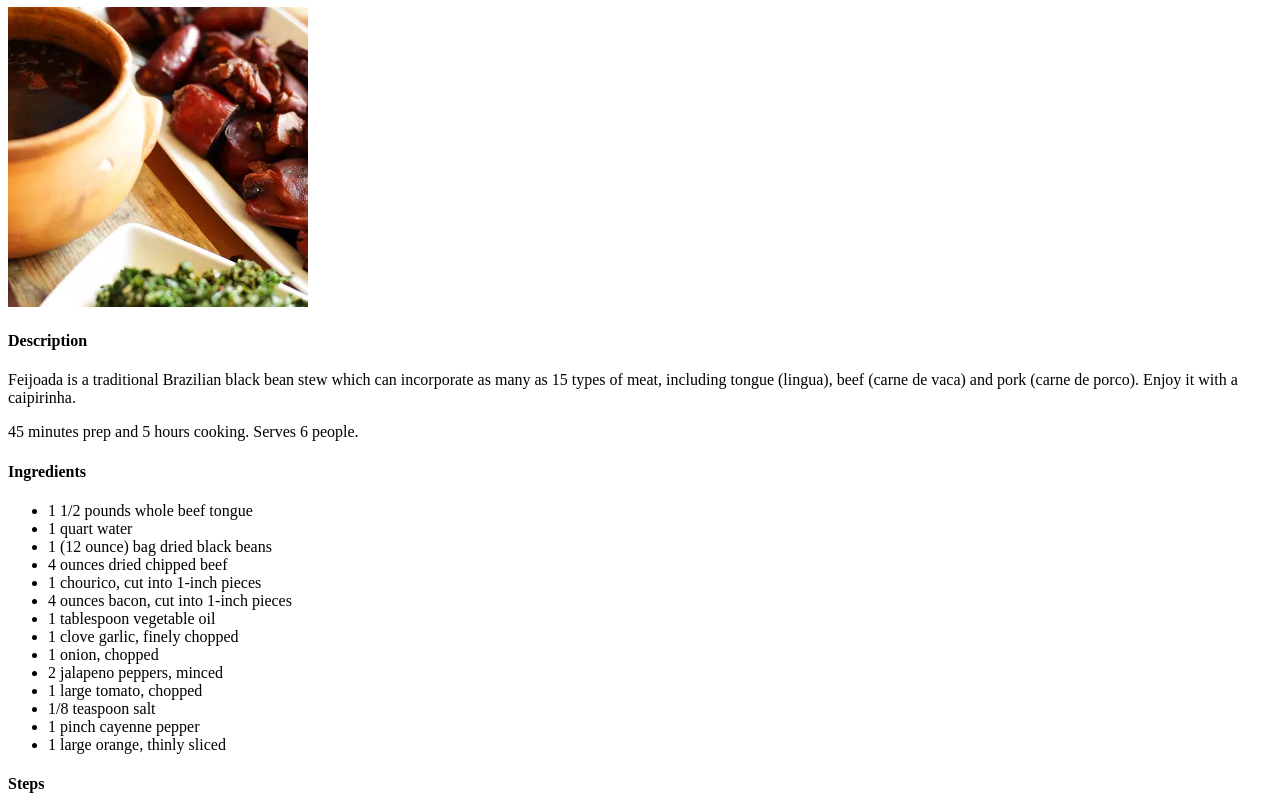
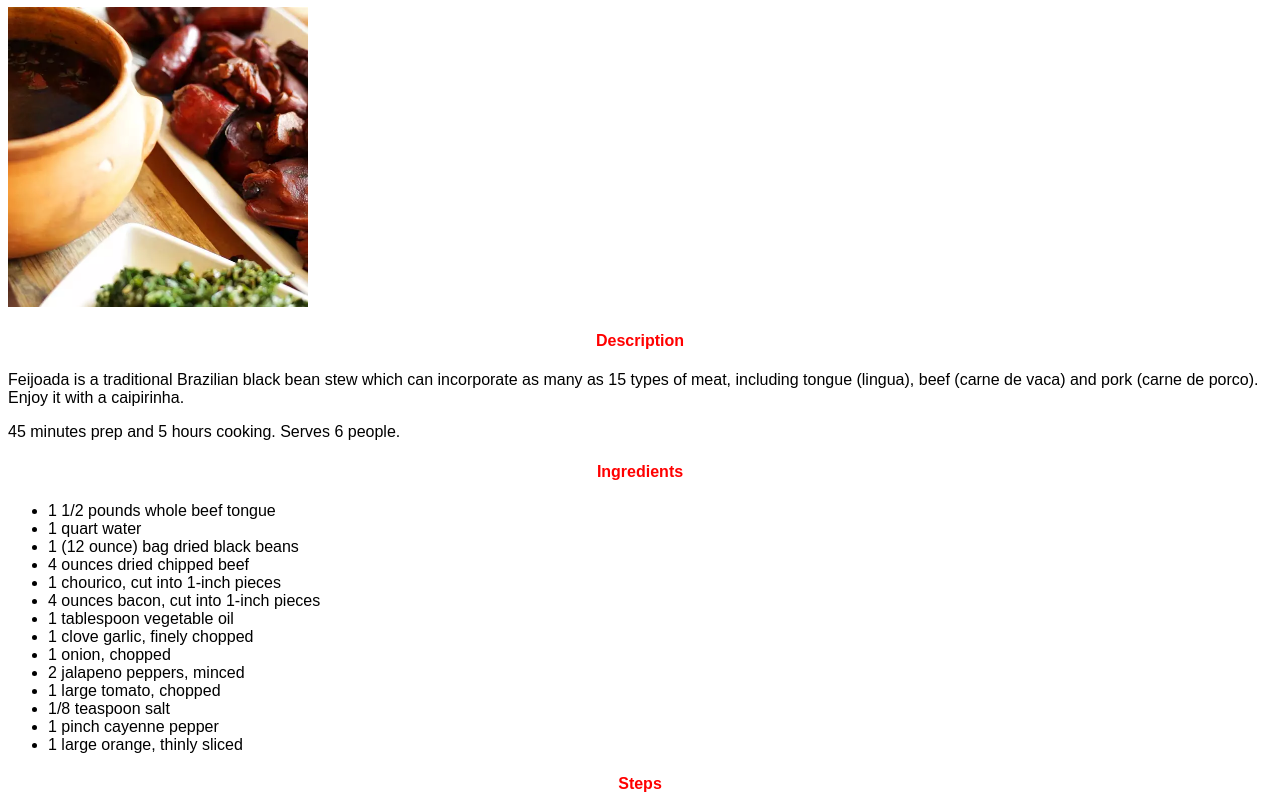
Before and after one commit to ElsonOtake/odin-recipes, a plain HTML site: page recipes/feijoada.html in a window 1280 px wide. Shown: the part 73-884 px from the top of the page. Drawn offline with Linux system fonts and the light colour scheme.

Commit message:
heading 4 style and universal font defined

```diff
--- a/style.css
+++ b/style.css
@@ -13,3 +13,12 @@ img {
     width: 300px;
     height: auto;
 }
+
+h4 {
+    text-align: center;
+    color: red;
+}
+
+* {
+    font-family: Arial, Helvetica, sans-serif;
+}
```
